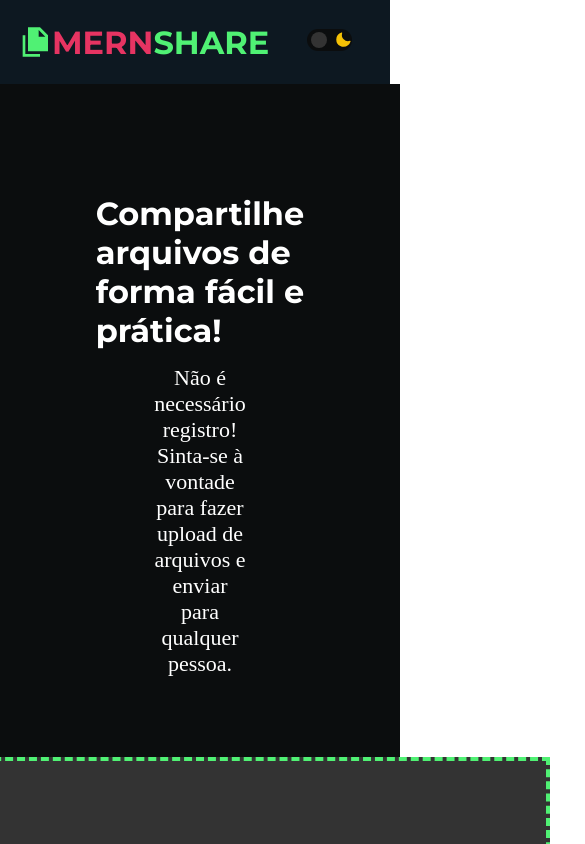
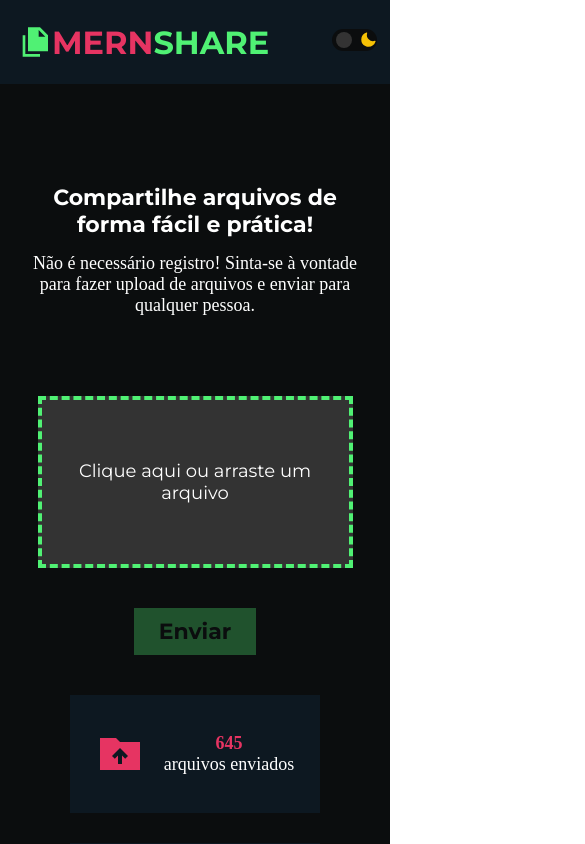
Before and after one commit to mahteusz/MernShare, a React (Vite) app in the folder client/: page / in a window 390 px wide. Shown: the top 844 px of the page, 585 px wide, since content can reach past the window. Built offline with nearby package versions, Linux system fonts and the light colour scheme; a web font is replaced by a local one.

Commit message:
Adicionando responsividade e corrigindo detalhes de UI

```diff
--- a/client/src/components/Button/index.tsx
+++ b/client/src/components/Button/index.tsx
@@ -6,10 +6,10 @@ const Button = ({ text, onClick, styleProps }: IProps) => {
     <S.Button
       disabled={styleProps.disabled}
       onClick={onClick}
-      marginTop={styleProps?.marginTop}
-      marginRight={styleProps?.marginRight}
-      marginBottom={styleProps?.marginBottom}
-      marginLeft={styleProps?.marginLeft}
+      marginTop={styleProps?.marginTop ?? 0}
+      marginRight={styleProps?.marginRight ?? 0}
+      marginBottom={styleProps?.marginBottom ?? 0}
+      marginLeft={styleProps?.marginLeft ?? 0}
     >
       {text}
     </S.Button>
--- a/client/src/components/Button/styled.ts
+++ b/client/src/components/Button/styled.ts
@@ -11,6 +11,10 @@ export const Button = styled.button<IStyleProps>`
   text-align:center;
   padding:10px 25px;
   transition:background-color 0.3s ease;
+  margin-top:${props => props.marginTop}px;
+  margin-right:${props => props.marginRight}px;
+  margin-bottom:${props => props.marginBottom}px;
+  margin-left:${props => props.marginLeft}px;
 
   ${props => {
     if (props.disabled) {
@@ -26,15 +30,4 @@ export const Button = styled.button<IStyleProps>`
       `
     }
   }}
-
-  ${props => {
-    if(props.marginTop)
-      return `margin-top:${props.marginTop}px`
-    if(props.marginRight)
-      return `margin-right:${props.marginRight}px`
-    if(props.marginBottom)
-      return `margin-bottom:${props.marginBottom}px`
-    if(props.marginLeft)
-      return `margin-left:${props.marginLeft}px`
-  }}
 `
--- a/client/src/components/Dropzone/styled.ts
+++ b/client/src/components/Dropzone/styled.ts
@@ -2,6 +2,7 @@ import styled from "styled-components";
 
 export const Container = styled.div`
   display:flex;
+  max-width:90%;
   flex-direction:column;
   justify-content:center;
   padding:90px 45px;
@@ -15,6 +16,11 @@ export const Container = styled.div`
   &:hover {
     cursor:pointer;
   }
+
+  @media (max-width: 768px) {
+    padding:60px 20px;
+  }
+
 `
 
 export const Message = styled.span`
@@ -23,7 +29,10 @@ export const Message = styled.span`
   font-size:${props => props.theme.fonts.sizes.medium};
   font-weight:normal;
   text-align:center;
-  max-width:90%;
+
+  @media (max-width: 768px) {
+    font-size:${props => props.theme.fonts.sizes.small};
+  }
 `
 
 export const FileInfo = styled(Message)`
--- a/client/src/components/FileCard/styled.ts
+++ b/client/src/components/FileCard/styled.ts
@@ -6,7 +6,7 @@ export const Container = styled.div`
   display:flex;
   flex-direction:column;
   align-items:center;
-  padding:110px 200px;
+  padding:100px 0;
   width:100%;
   height:90vh;
   transition:background-color 0.3s ease;
@@ -14,6 +14,7 @@ export const Container = styled.div`
 
 export const FileCard = styled.div`
   display:flex;
+  max-width:90%;
   flex-direction:column;
   justify-content:center;
   padding:50px 80px;
--- a/client/src/components/HomeContent/styled.ts
+++ b/client/src/components/HomeContent/styled.ts
@@ -6,18 +6,27 @@ export const Container = styled.main`
   display:flex;
   flex-direction:column;
   align-items:center;
-  padding:110px 200px;
+  padding-top:100px;
   width:100%;
-  height:90vh;
+  min-height:90vh;
   transition:background-color 0.3s ease;
+
+  @media (max-width: 900px) {
+    padding:100px 20px 0;
+  }
 `
 
 export const H1 = styled.h1`
   color:${props => props.theme.colors.textColor};
+  text-align:center;
   font-family:${props => props.theme.fonts.primary};
   font-size:${props => props.theme.fonts.sizes.xlarge};
   font-weight:bold;
   margin-bottom:15px;
+
+  @media (max-width: 768px) {
+    font-size:${props => props.theme.fonts.sizes.medium};
+  }
 `
 
 export const Subheading = styled.span`
@@ -27,15 +36,22 @@ export const Subheading = styled.span`
   max-width:700px;
   text-align:center;
   margin-bottom:80px;
+
+  @media (max-width: 768px) {
+    font-size:${props => props.theme.fonts.sizes.small};
+  }
 `
 
 export const InfoCardContainer = styled.div`
   display:flex;
+  width:90%;
+  justify-content:center;
+  flex-wrap:wrap;
   gap:30px;
+  margin-bottom:30px;
 `
 
 export const InfoCard = styled.div`
-  margin-top:40px;
   width:250px;
   justify-content:center;
   display:flex;
--- a/client/src/components/ThemeSwitcher/index.tsx
+++ b/client/src/components/ThemeSwitcher/index.tsx
@@ -22,16 +22,15 @@ const ThemeSwitcher = () => {
   }
 
   return (
-    <div>
+    <S.Container onClick={handleToggle}>
       <S.ToggleSwitch
-        onClick={handleToggle}
         checked={active}
       />
       <S.ToggleSwitchIcon
         icon={active ? "ph:sun-fill" : "ph:moon-fill"}
         active={active}
       />
-    </div>
+    </S.Container>
   )
 }
 
--- a/client/src/components/ThemeSwitcher/styled.ts
+++ b/client/src/components/ThemeSwitcher/styled.ts
@@ -1,5 +1,11 @@
 import styled from "styled-components";
 import { Icon } from "@iconify/react";
+
+export const Container = styled.div`
+  &:hover {
+    cursor:pointer;
+  }
+`
 
 export const ToggleSwitch = styled.input.attrs({
   type: "checkbox"
@@ -35,6 +41,7 @@ export const ToggleSwitchIcon = styled(Icon) <{ active: boolean }>`
   color:#F5C105;
   position:relative;
   left:${props => props.active ? "-42px" : "-18px"};
+  margin-right:-25px;
   top:-2px;
   transition:0.3s ease;
 `
--- a/client/src/themes/light.ts
+++ b/client/src/themes/light.ts
@@ -5,7 +5,7 @@ const lightTheme = {
     secondary: "#E63462",
     backgroundPrimary: "white",
     backgroundSecondary: "#F4EDED",
-    grey: "#d7d7d7",
+    grey: "#EEEEEE",
     textColor: "black"
   }
 }
```
